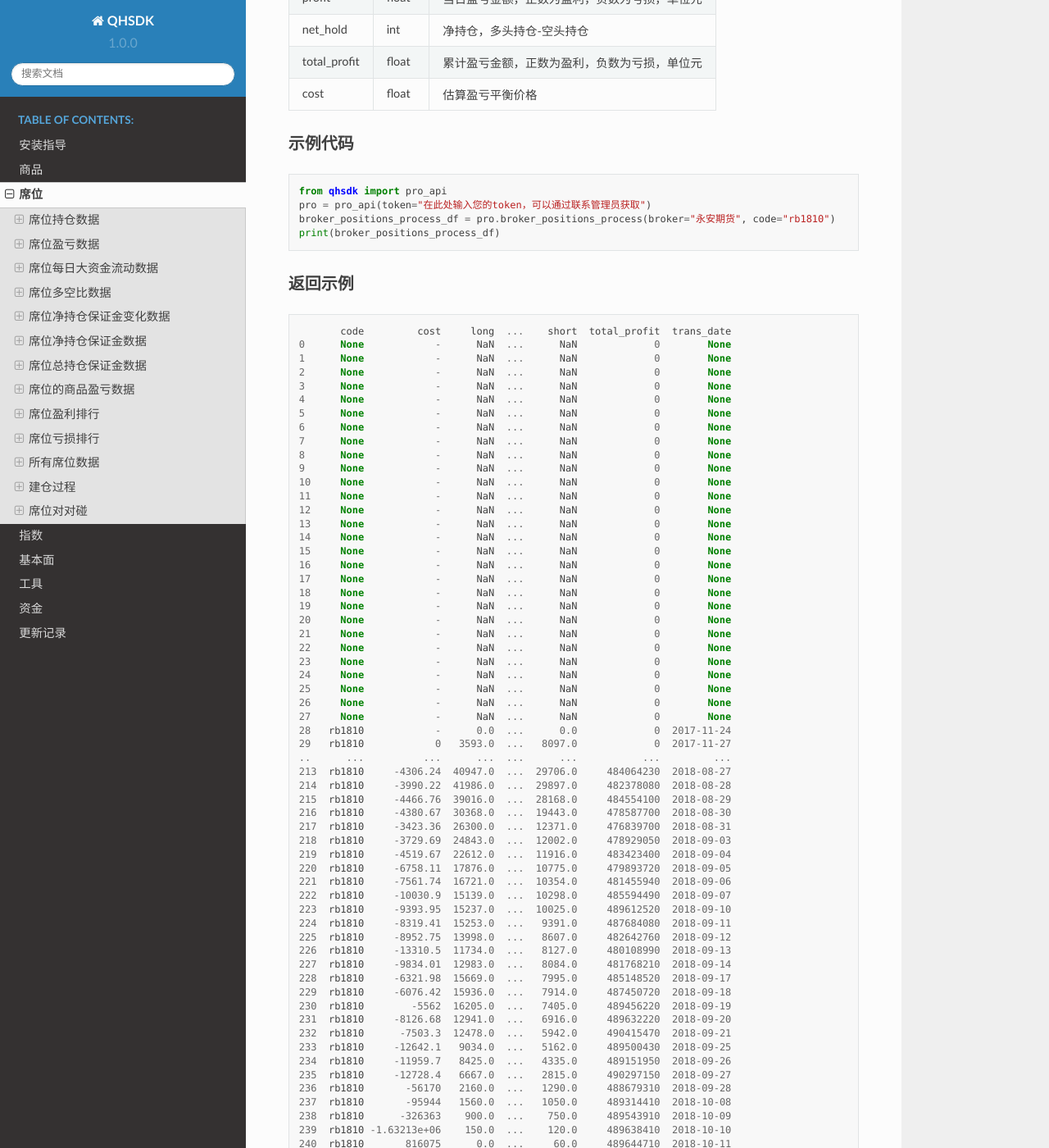
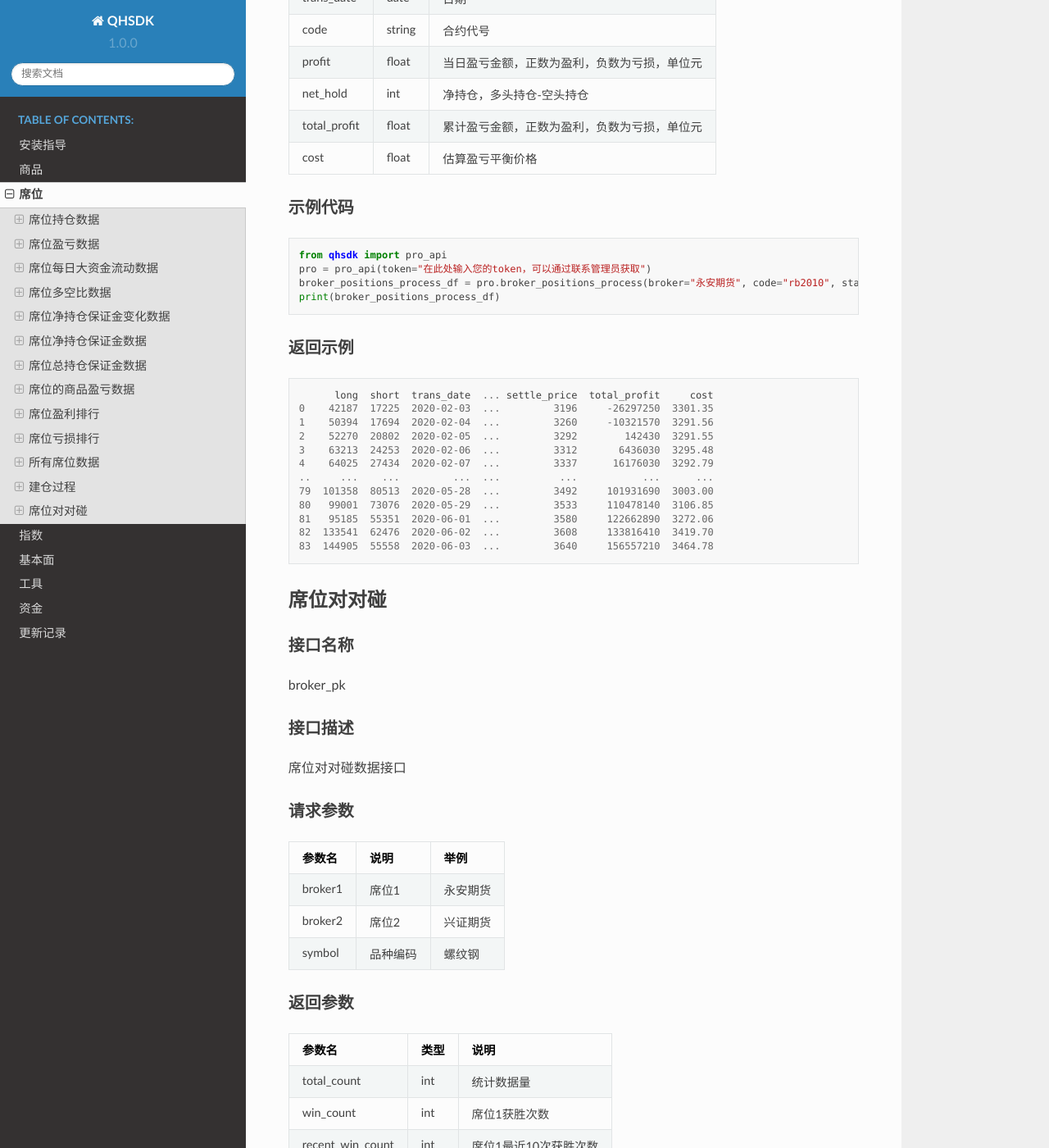
Before and after one commit to albertandking/qhsdk, a Sphinx documentation site: the page built from docs/broker.md, in a window 1280 px wide and 1400 px high, scrolled down 17917 px. Shown: the whole window at 82% size. Built offline with Sphinx 7.4.7 and the Read the Docs theme 2.0.0, drawn with Linux system fonts in a browser that asks for light colours; some of the changed text lies outside the part shown.

Commit message:
feat(broker_positions_process): 增加 broker_positions_process 中 start_date 和 end_date 可选参数
增加 broker_positions_process 中 start_date 和 end_date 可选参数

````diff
--- a/docs/broker.md
+++ b/docs/broker.md
@@ -832,7 +832,9 @@
 |参数名|说明|举例|
 |:-----  |:-----|-----                           |
 |broker |席位   |永安期货|
-|code |合约代号   |rb1810|
+|code |合约代号   |rb1810 |
+|start_date |开始日期   |"2020-02-03"; 可选参数 |
+|end_date |结束日期   |"2020-06-03"; 可选参数 |
 
 ### 返回参数
 
@@ -852,75 +854,25 @@
 ```python
 from qhsdk import pro_api
 pro = pro_api(token="在此处输入您的token，可以通过联系管理员获取")
-broker_positions_process_df = pro.broker_positions_process(broker="永安期货", code="rb1810")
+broker_positions_process_df = pro.broker_positions_process(broker="永安期货", code="rb2010", start_date="2020-02-03", end_date="2020-06-03")
 print(broker_positions_process_df)
 ```
 
 ### 返回示例
 
 ```
-       code         cost     long  ...    short  total_profit  trans_date
-0      None            -      NaN  ...      NaN             0        None
-1      None            -      NaN  ...      NaN             0        None
-2      None            -      NaN  ...      NaN             0        None
-3      None            -      NaN  ...      NaN             0        None
-4      None            -      NaN  ...      NaN             0        None
-5      None            -      NaN  ...      NaN             0        None
-6      None            -      NaN  ...      NaN             0        None
-7      None            -      NaN  ...      NaN             0        None
-8      None            -      NaN  ...      NaN             0        None
-9      None            -      NaN  ...      NaN             0        None
-10     None            -      NaN  ...      NaN             0        None
-11     None            -      NaN  ...      NaN             0        None
-12     None            -      NaN  ...      NaN             0        None
-13     None            -      NaN  ...      NaN             0        None
-14     None            -      NaN  ...      NaN             0        None
-15     None            -      NaN  ...      NaN             0        None
-16     None            -      NaN  ...      NaN             0        None
-17     None            -      NaN  ...      NaN             0        None
-18     None            -      NaN  ...      NaN             0        None
-19     None            -      NaN  ...      NaN             0        None
-20     None            -      NaN  ...      NaN             0        None
-21     None            -      NaN  ...      NaN             0        None
-22     None            -      NaN  ...      NaN             0        None
-23     None            -      NaN  ...      NaN             0        None
-24     None            -      NaN  ...      NaN             0        None
-25     None            -      NaN  ...      NaN             0        None
-26     None            -      NaN  ...      NaN             0        None
-27     None            -      NaN  ...      NaN             0        None
-28   rb1810            -      0.0  ...      0.0             0  2017-11-24
-29   rb1810            0   3593.0  ...   8097.0             0  2017-11-27
-..      ...          ...      ...  ...      ...           ...         ...
-213  rb1810     -4306.24  40947.0  ...  29706.0     484064230  2018-08-27
-214  rb1810     -3990.22  41986.0  ...  29897.0     482378080  2018-08-28
-215  rb1810     -4466.76  39016.0  ...  28168.0     484554100  2018-08-29
-216  rb1810     -4380.67  30368.0  ...  19443.0     478587700  2018-08-30
-217  rb1810     -3423.36  26300.0  ...  12371.0     476839700  2018-08-31
-218  rb1810     -3729.69  24843.0  ...  12002.0     478929050  2018-09-03
-219  rb1810     -4519.67  22612.0  ...  11916.0     483423400  2018-09-04
-220  rb1810     -6758.11  17876.0  ...  10775.0     479893720  2018-09-05
-221  rb1810     -7561.74  16721.0  ...  10354.0     481455940  2018-09-06
-222  rb1810     -10030.9  15139.0  ...  10298.0     485594490  2018-09-07
-223  rb1810     -9393.95  15237.0  ...  10025.0     489612520  2018-09-10
-224  rb1810     -8319.41  15253.0  ...   9391.0     487684080  2018-09-11
-225  rb1810     -8952.75  13998.0  ...   8607.0     482642760  2018-09-12
-226  rb1810     -13310.5  11734.0  ...   8127.0     480108990  2018-09-13
-227  rb1810     -9834.01  12983.0  ...   8084.0     481768210  2018-09-14
-228  rb1810     -6321.98  15669.0  ...   7995.0     485148520  2018-09-17
-229  rb1810     -6076.42  15936.0  ...   7914.0     487450720  2018-09-18
-230  rb1810        -5562  16205.0  ...   7405.0     489456220  2018-09-19
-231  rb1810     -8126.68  12941.0  ...   6916.0     489632220  2018-09-20
-232  rb1810      -7503.3  12478.0  ...   5942.0     490415470  2018-09-21
-233  rb1810     -12642.1   9034.0  ...   5162.0     489500430  2018-09-25
-234  rb1810     -11959.7   8425.0  ...   4335.0     489151950  2018-09-26
-235  rb1810     -12728.4   6667.0  ...   2815.0     490297150  2018-09-27
-236  rb1810       -56170   2160.0  ...   1290.0     488679310  2018-09-28
-237  rb1810       -95944   1560.0  ...   1050.0     489314410  2018-10-08
-238  rb1810      -326363    900.0  ...    750.0     489543910  2018-10-09
-239  rb1810 -1.63213e+06    150.0  ...    120.0     489638410  2018-10-10
-240  rb1810       816075      0.0  ...     60.0     489644710  2018-10-11
-241  rb1810            -      0.0  ...      0.0     489671710  2018-10-12
-242    None            -      NaN  ...      NaN     489671710        None
+      long  short  trans_date  ... settle_price  total_profit     cost
+0    42187  17225  2020-02-03  ...         3196     -26297250  3301.35
+1    50394  17694  2020-02-04  ...         3260     -10321570  3291.56
+2    52270  20802  2020-02-05  ...         3292        142430  3291.55
+3    63213  24253  2020-02-06  ...         3312       6436030  3295.48
+4    64025  27434  2020-02-07  ...         3337      16176030  3292.79
+..     ...    ...         ...  ...          ...           ...      ...
+79  101358  80513  2020-05-28  ...         3492     101931690  3003.00
+80   99001  73076  2020-05-29  ...         3533     110478140  3106.85
+81   95185  55351  2020-06-01  ...         3580     122662890  3272.06
+82  133541  62476  2020-06-02  ...         3608     133816410  3419.70
+83  144905  55558  2020-06-03  ...         3640     156557210  3464.78
 ```
 
 ## 席位对对碰
--- a/qhsdk/__init__.py
+++ b/qhsdk/__init__.py
@@ -42,9 +42,12 @@
 
 0.1.4
 新增: 合约持仓数据接口, 商品持仓数据接口, 修复部分接口与文档一致
+
+0.1.5
+新增: 增加 broker_positions_process 中 start_date 和 end_date 可选参数
 """
 
-__version__ = '0.1.4'
+__version__ = '0.1.5'
 __author__ = 'qhsdk'
 
 
````
Also changed, not shown: README.md (+3 -0 lines), 2 other files.
